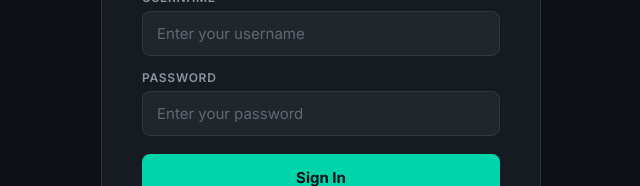
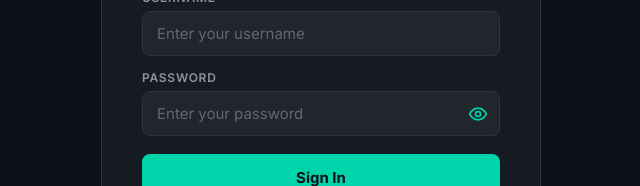
Before and after one commit to vyasbalajee/electronics-quiz, a React (Create React App) app in the folder frontend/: page /login in a window 1280 px wide. Shown: the part 342-528 px from the top of the page, without its empty margins (319-959 px from the left). Built offline with nearby package versions, Linux system fonts and the light colour scheme; no server answers.

Commit message:
Password Fields: Added show/hide toggle with eye icons; caps-lock warning

```diff
--- a/frontend/src/components/AuthPages.css
+++ b/frontend/src/components/AuthPages.css
@@ -168,3 +168,44 @@
   color: var(--text-secondary);
   margin-top: -8px;
 }
+
+/* Password field: show/hide toggle + caps-lock warning (suggestion #1) */
+.password-input-wrap {
+  position: relative;
+  display: flex;
+  align-items: center;
+  width: 100%;
+}
+
+.password-input-wrap input {
+  width: 100%;
+  padding-right: 44px; /* room for the toggle button */
+}
+
+.password-toggle {
+  position: absolute;
+  right: 6px;
+  top: 50%;
+  transform: translateY(-50%);
+  background: none;
+  border: none;
+  cursor: pointer;
+  line-height: 1;
+  padding: 4px 6px;
+  color: var(--accent);
+  transition: color 0.15s;
+}
+
+.password-toggle svg {
+  display: block;
+}
+
+.password-toggle:hover {
+  color: var(--accent-hover);
+}
+
+.caps-warning {
+  font-size: 12px;
+  color: #f0a500;
+  margin-top: 4px;
+}
--- a/frontend/src/components/LoginPage.jsx
+++ b/frontend/src/components/LoginPage.jsx
@@ -1,6 +1,7 @@
 import React, { useState } from 'react';
 import { useAuth } from '../context/AuthContext';
 import OTPVerification from './OTPVerification';
+import PasswordField from './PasswordField';
 import './AuthPages.css';
 
 const API = process.env.REACT_APP_API_URL;
@@ -135,16 +136,14 @@ export default function LoginPage({ onSwitch }) {
               required
             />
           </div>
-          <div className="auth-field">
-            <label>Password</label>
-            <input
-              type="password"
-              value={form.password}
-              onChange={(e) => setForm({ ...form, password: e.target.value })}
-              placeholder="Enter your password"
-              required
-            />
-          </div>
+          <PasswordField
+            label="Password"
+            value={form.password}
+            onChange={(e) => setForm({ ...form, password: e.target.value })}
+            placeholder="Enter your password"
+            required
+            autoComplete="current-password"
+          />
           <button type="submit" className="auth-btn" disabled={loading}>
             {loading ? 'Signing in...' : 'Sign In'}
           </button>
--- a/frontend/src/components/OTPVerification.jsx
+++ b/frontend/src/components/OTPVerification.jsx
@@ -1,4 +1,5 @@
 import React, { useState } from 'react';
+import PasswordField from './PasswordField';
 import './AuthPages.css';
 
 const API = process.env.REACT_APP_API_URL;
@@ -78,16 +79,14 @@ export default function OTPVerification({ email, type, onSuccess, onBack }) {
             />
           </div>
           {isReset && (
-            <div className="auth-field">
-              <label>New Password</label>
-              <input
-                type="password"
-                value={newPassword}
-                onChange={(e) => setNewPassword(e.target.value)}
-                placeholder="At least 8 characters"
-                required
-              />
-            </div>
+            <PasswordField
+              label="New Password"
+              value={newPassword}
+              onChange={(e) => setNewPassword(e.target.value)}
+              placeholder="At least 8 characters"
+              required
+              autoComplete="new-password"
+            />
           )}
           <button type="submit" className="auth-btn" disabled={loading}>
             {loading ? 'Verifying...' : isReset ? 'Reset Password' : 'Verify Email'}
--- /dev/null
+++ b/frontend/src/components/PasswordField.jsx
@@ -0,0 +1,68 @@
+import React, { useState } from 'react';
+
+// Open eye — shown when the password IS visible
+function EyeIcon() {
+  return (
+    <svg width="20" height="20" viewBox="0 0 24 24" fill="none" stroke="currentColor"
+      strokeWidth="2" strokeLinecap="round" strokeLinejoin="round" aria-hidden="true">
+      <path d="M2 12s3-7 10-7 10 7 10 7-3 7-10 7-10-7-10-7Z" />
+      <circle cx="12" cy="12" r="3" />
+    </svg>
+  );
+}
+
+// Slashed eye — shown when the password is hidden
+function EyeOffIcon() {
+  return (
+    <svg width="20" height="20" viewBox="0 0 24 24" fill="none" stroke="currentColor"
+      strokeWidth="2" strokeLinecap="round" strokeLinejoin="round" aria-hidden="true">
+      <path d="M9.88 9.88a3 3 0 1 0 4.24 4.24" />
+      <path d="M10.73 5.08A10.43 10.43 0 0 1 12 5c7 0 10 7 10 7a13.16 13.16 0 0 1-1.67 2.68" />
+      <path d="M6.61 6.61A13.526 13.526 0 0 0 2 12s3 7 10 7a9.74 9.74 0 0 0 5.39-1.61" />
+      <line x1="2" x2="22" y1="2" y2="22" />
+    </svg>
+  );
+}
+
+// Password input with a show/hide toggle and a Caps Lock warning.
+// Drop-in replacement for a `.auth-field` block that holds a password input.
+export default function PasswordField({ label, value, onChange, placeholder, required, autoComplete }) {
+  const [show, setShow] = useState(false);
+  const [capsOn, setCapsOn] = useState(false);
+
+  // Browsers only expose Caps Lock state via keyboard events, so this
+  // updates as the user types (not on focus alone).
+  function handleKey(e) {
+    if (typeof e.getModifierState === 'function') {
+      setCapsOn(e.getModifierState('CapsLock'));
+    }
+  }
+
+  return (
+    <div className="auth-field">
+      {label && <label>{label}</label>}
+      <div className="password-input-wrap">
+        <input
+          type={show ? 'text' : 'password'}
+          value={value}
+          onChange={onChange}
+          onKeyDown={handleKey}
+          onKeyUp={handleKey}
+          placeholder={placeholder}
+          required={required}
+          autoComplete={autoComplete}
+        />
+        <button
+          type="button"
+          className="password-toggle"
+          onClick={() => setShow((s) => !s)}
+          aria-label={show ? 'Hide password' : 'Show password'}
+          tabIndex={-1}
+        >
+          {show ? <EyeOffIcon /> : <EyeIcon />}
+        </button>
+      </div>
+      {capsOn && <span className="caps-warning">⚠ Caps Lock is on</span>}
+    </div>
+  );
+}
--- a/frontend/src/components/RegisterPage.jsx
+++ b/frontend/src/components/RegisterPage.jsx
@@ -1,6 +1,7 @@
 import React, { useState } from 'react';
 import { useAuth } from '../context/AuthContext';
 import OTPVerification from './OTPVerification';
+import PasswordField from './PasswordField';
 import './AuthPages.css';
 
 const API = process.env.REACT_APP_API_URL;
@@ -74,16 +75,14 @@ export default function RegisterPage({ onSwitch }) {
               required
             />
           </div>
-          <div className="auth-field">
-            <label>Password</label>
-            <input
-              type="password"
-              value={form.password}
-              onChange={(e) => setForm({ ...form, password: e.target.value })}
-              placeholder="At least 8 characters"
-              required
-            />
-          </div>
+          <PasswordField
+            label="Password"
+            value={form.password}
+            onChange={(e) => setForm({ ...form, password: e.target.value })}
+            placeholder="At least 8 characters"
+            required
+            autoComplete="new-password"
+          />
           <button type="submit" className="auth-btn" disabled={loading}>
             {loading ? 'Creating account...' : 'Create Account'}
           </button>
```
